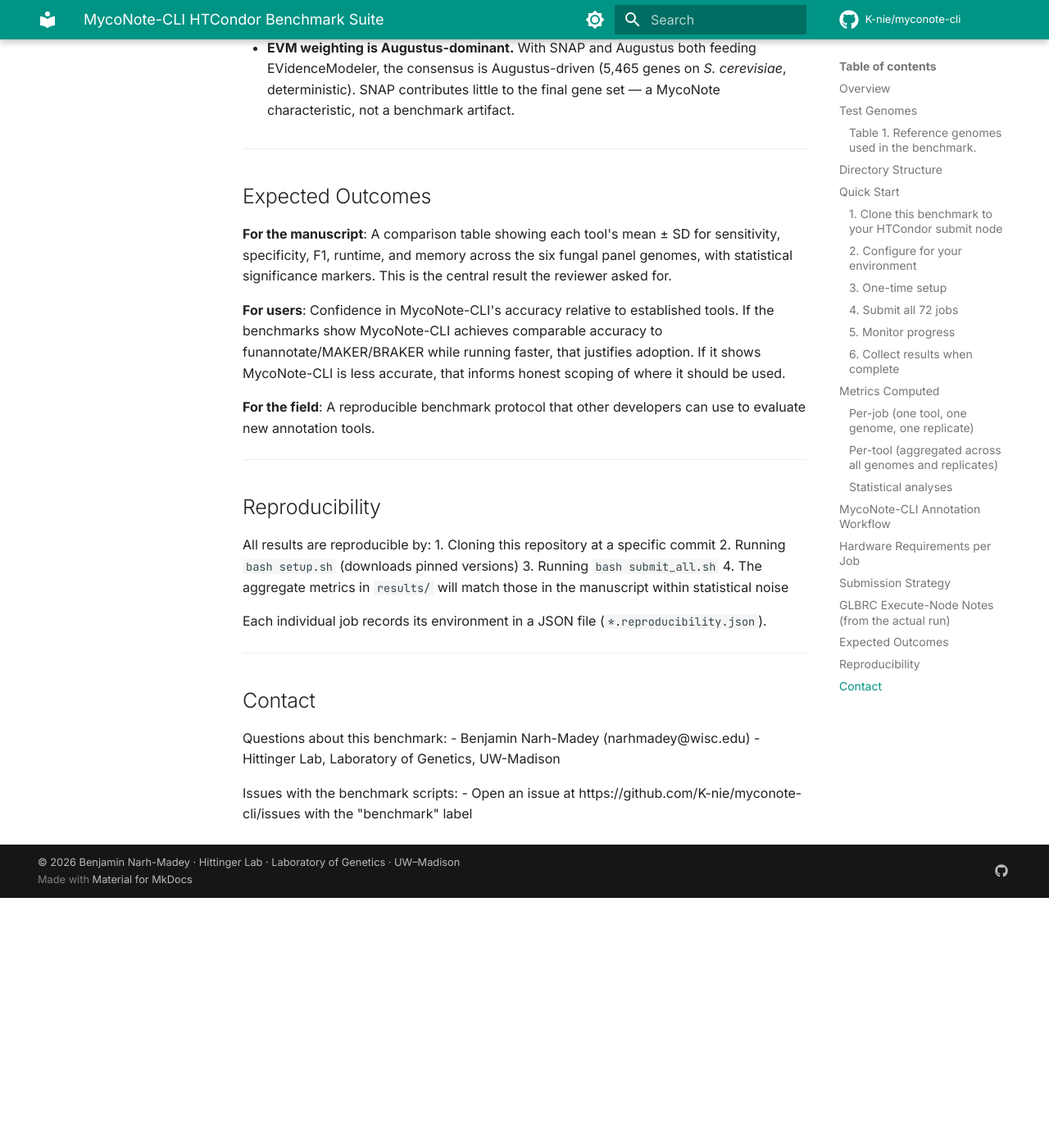
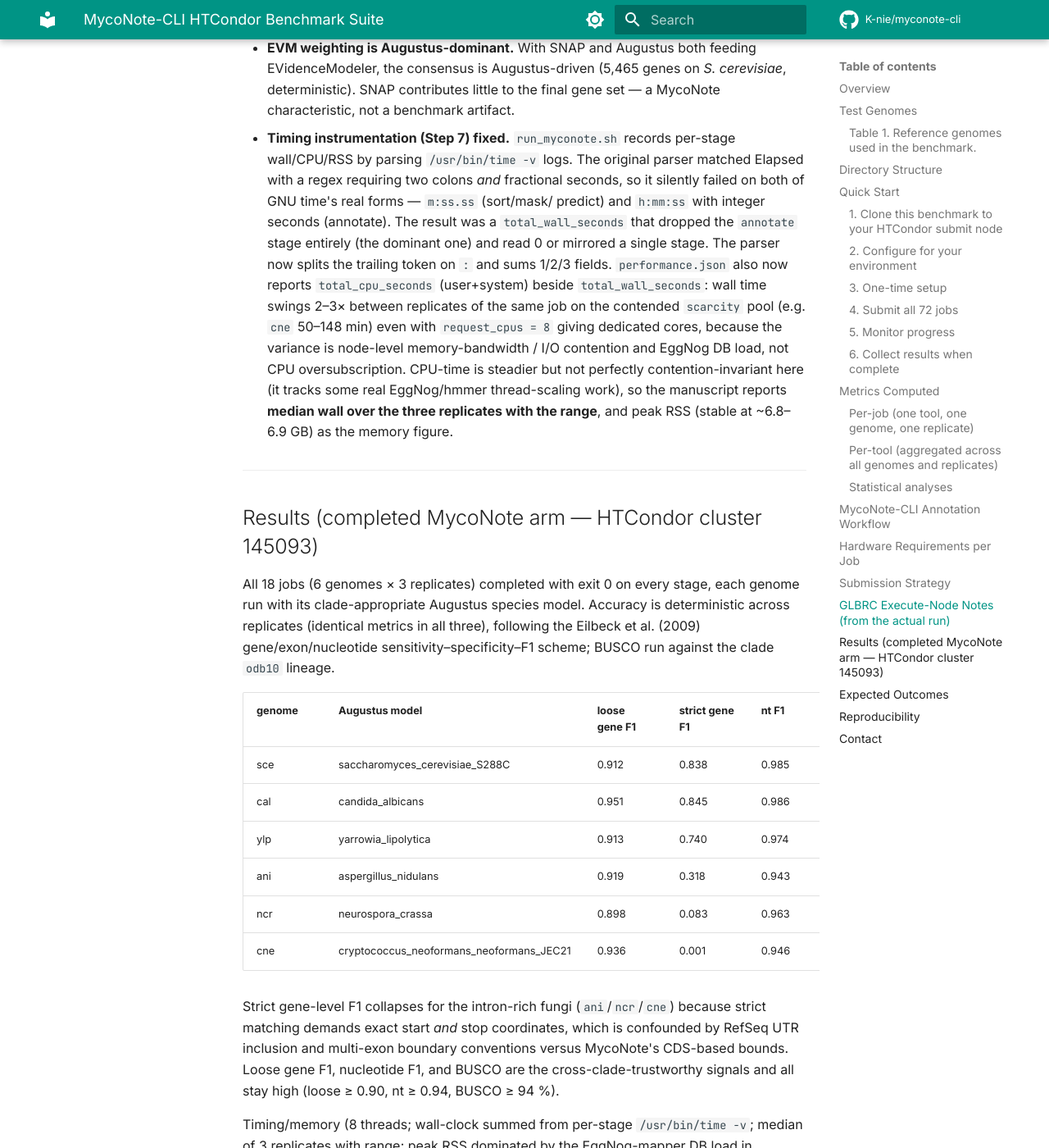
Before and after one commit to K-nie/myconote-cli, an MkDocs documentation site: the page built from docs/paper/htcondor_benchmark/README.md, in a window 1280 px wide and 1400 px high, scrolled down 7991 px. Shown: the whole window at 82% size. Built offline with MkDocs 1.6.1 and Material for MkDocs 9.7.7, drawn with Linux system fonts in a browser that asks for light colours; comment, search, counter and statistics services are not loaded; the version menu is left out; before the commit the page ends 9086 px from its top, so only the background shows below that; some of the changed text lies outside the part shown.

Commit message:
fix: correct benchmark wall-time parser; record CPU-time and completed MycoNote results
The Step 7 performance.json parser matched Elapsed with a regex requiring two
colons and fractional seconds, so it failed on both GNU time formats (m:ss.ss
and h:mm:ss) and dropped the dominant annotate stage, leaving total_wall_seconds
at 0 or a single stage. Parse by splitting the trailing token on colon and
summing 1/2/3 fields. Also record total_cpu/user/system_seconds alongside wall,
since wall swings 2-3x between replicates under shared-pool contention. Document
the completed 18-job MycoNote arm (accuracy + timing tables) in the README.

```diff
--- a/docs/paper/htcondor_benchmark/README.md
+++ b/docs/paper/htcondor_benchmark/README.md
@@ -302,6 +302,62 @@ on a different cluster will need the same fixes.
   cerevisiae*, deterministic). SNAP contributes little to the final gene set —
   a MycoNote characteristic, not a benchmark artifact.
 
+- **Timing instrumentation (Step 7) fixed.** `run_myconote.sh` records per-stage
+  wall/CPU/RSS by parsing `/usr/bin/time -v` logs. The original parser matched
+  Elapsed with a regex requiring two colons *and* fractional seconds, so it
+  silently failed on both of GNU time's real forms — `m:ss.ss` (sort/mask/
+  predict) and `h:mm:ss` with integer seconds (annotate). The result was a
+  `total_wall_seconds` that dropped the `annotate` stage entirely (the dominant
+  one) and read 0 or mirrored a single stage. The parser now splits the trailing
+  token on `:` and sums 1/2/3 fields. `performance.json` also now reports
+  `total_cpu_seconds` (user+system) beside `total_wall_seconds`: wall time swings
+  2–3× between replicates of the same job on the contended `scarcity` pool (e.g.
+  `cne` 50–148 min) even with `request_cpus = 8` giving dedicated cores, because
+  the variance is node-level memory-bandwidth / I/O contention and EggNog DB
+  load, not CPU oversubscription. CPU-time is steadier but not perfectly
+  contention-invariant here (it tracks some real EggNog/hmmer thread-scaling
+  work), so the manuscript reports **median wall over the three replicates with
+  the range**, and peak RSS (stable at ~6.8–6.9 GB) as the memory figure.
+
+---
+
+## Results (completed MycoNote arm — HTCondor cluster 145093)
+
+All 18 jobs (6 genomes × 3 replicates) completed with exit 0 on every stage,
+each genome run with its clade-appropriate Augustus species model. Accuracy is
+deterministic across replicates (identical metrics in all three), following the
+Eilbeck et al. (2009) gene/exon/nucleotide sensitivity–specificity–F1 scheme;
+BUSCO run against the clade `odb10` lineage.
+
+| genome | Augustus model | loose gene F1 | strict gene F1 | nt F1 | BUSCO |
+|---|---|---|---|---|---|
+| sce | saccharomyces_cerevisiae_S288C | 0.912 | 0.838 | 0.985 | 96.4 % |
+| cal | candida_albicans | 0.951 | 0.845 | 0.986 | 95.3 % |
+| ylp | yarrowia_lipolytica | 0.913 | 0.740 | 0.974 | 97.8 % |
+| ani | aspergillus_nidulans | 0.919 | 0.318 | 0.943 | 98.2 % |
+| ncr | neurospora_crassa | 0.898 | 0.083 | 0.963 | 99.6 % |
+| cne | cryptococcus_neoformans_neoformans_JEC21 | 0.936 | 0.001 | 0.946 | 94.2 % |
+
+Strict gene-level F1 collapses for the intron-rich fungi (`ani`/`ncr`/`cne`)
+because strict matching demands exact start *and* stop coordinates, which is
+confounded by RefSeq UTR inclusion and multi-exon boundary conventions versus
+MycoNote's CDS-based bounds. Loose gene F1, nucleotide F1, and BUSCO are the
+cross-clade-trustworthy signals and all stay high (loose ≥ 0.90, nt ≥ 0.94,
+BUSCO ≥ 94 %).
+
+Timing/memory (8 threads; wall-clock summed from per-stage `/usr/bin/time -v`;
+median of 3 replicates with range; peak RSS dominated by the EggNog-mapper DB
+load in `annotate`):
+
+| genome | median wall | wall range | peak RSS |
+|---|---|---|---|
+| sce | 100.7 min | 72.1–114.6 | ~6.9 GB |
+| cal | 89.4 min | 76.8–99.5 | ~6.9 GB |
+| ylp | 75.2 min | 74.7–75.6 | ~6.8 GB |
+| ani | 105.4 min | 105.3–122.4 | ~6.8 GB |
+| ncr | 129.8 min | 118.9–134.9 | ~6.9 GB |
+| cne | 92.5 min | 50.3–148.0 | ~6.8 GB |
+
 ---
 
 ## Expected Outcomes
```
Also changed, not shown: 1 other file.
